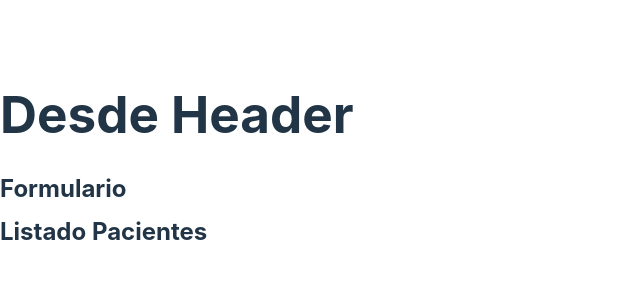
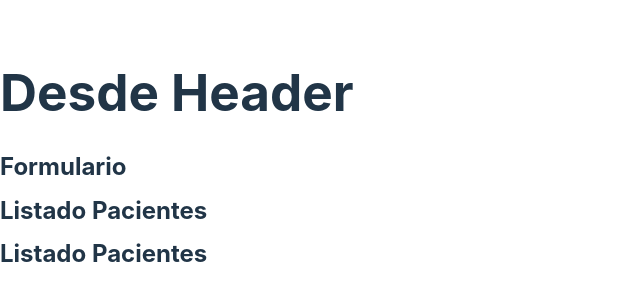
Before and after one commit to anngelicafernanda/citas-react, a React (Vite) app: page / in a window 1280 px wide. Shown: the part 242-542 px from the top of the page, without its empty margins (0-640 px from the left). Built offline with nearby package versions, Linux system fonts and the light colour scheme.

Commit message:
Primer commit de app de citas

```diff
--- a/src/App.jsx
+++ b/src/App.jsx
@@ -11,6 +11,7 @@ function App() {
       <Header/>
       <Formulario/>
       <ListadoPacientes/>
+      <ListadoPacientes/>
     </>
   )
 }
```
